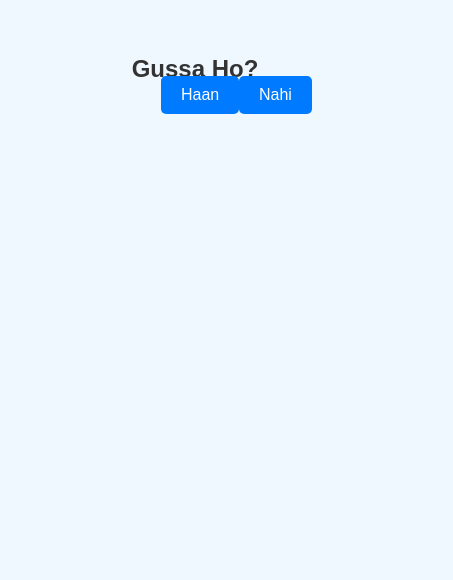
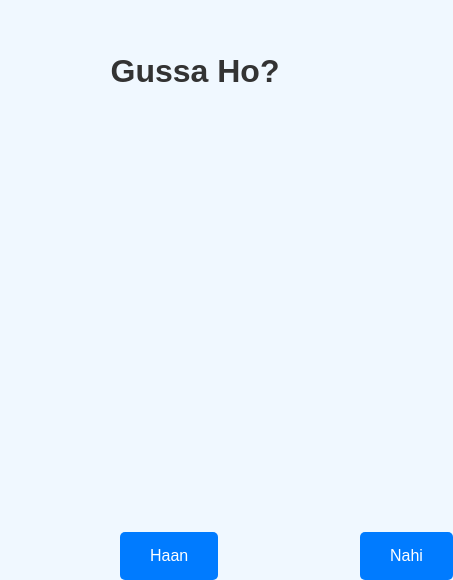
Before and after one commit to BrutalisOwner/AngryOne, a plain HTML site: page index.html in a window 390 px wide. Shown: the part 351-931 px from the top of the page, 453 px wide, since content can reach past the window. Before the commit the page ends 844 px from the top, so only its background shows below. Drawn offline with Linux system fonts and the light colour scheme.

Commit message:
Update index.html

```diff
--- a/index.html
+++ b/index.html
@@ -15,7 +15,6 @@
             margin: 0;
             background-color: #f0f8ff;
             overflow: hidden;
-            position: relative;
         }
         h1 {
             color: #333;
@@ -24,14 +23,16 @@
         }
         .buttons {
             display: flex;
-            justify-content: center;
+            justify-content: space-between;
             align-items: center;
-            width: 100%;
+            gap: 20px;
+            width: 90%;
+            max-width: 300px;
+            position: relative;
         }
         .button {
             padding: 15px 30px;
-            font-size: 18px;
-            margin: 10px;
+            font-size: 16px;
             cursor: pointer;
             border: none;
             border-radius: 5px;
@@ -42,22 +43,8 @@
         .button:hover {
             background-color: #0056b3;
         }
-
         #no-button {
             position: absolute;
-        }
-
-        /* Media Queries for Mobile Responsiveness */
-        @media screen and (max-width: 600px) {
-            h1 {
-                font-size: 1.5rem;
-            }
-
-            .button {
-                font-size: 16px;
-                padding: 10px 20px;
-                margin: 5px;
-            }
         }
     </style>
 </head>
@@ -72,33 +59,30 @@
         const haanButton = document.getElementById("yes-button");
         const noButton = document.getElementById("no-button");
 
-        // Ensure buttons are placed symmetrically
+        // Position the "Haan" and "Nahi" buttons initially
+        const haanButtonRect = haanButton.getBoundingClientRect();
+        const buttonSpacing = 120; // Space between buttons
+
         haanButton.style.position = "absolute";
+        haanButton.style.left = `${window.innerWidth / 2 - buttonSpacing}px`;
+        haanButton.style.top = `${window.innerHeight / 2}px`;
+
         noButton.style.position = "absolute";
+        noButton.style.left = `${window.innerWidth / 2 + buttonSpacing}px`;
+        noButton.style.top = `${window.innerHeight / 2}px`;
 
-        haanButton.style.top = "50%";
-        haanButton.style.left = "40%";
-        noButton.style.top = "50%";
-        noButton.style.left = "60%";
+        // Move the "Nahi" button when clicked
+        function moveNoButton() {
+            const x = Math.random() * (window.innerWidth - noButton.offsetWidth);
+            const y = Math.random() * (window.innerHeight - noButton.offsetHeight);
 
-        // Function to move the "Nahi" button near the "Haan" button
-        function moveNoButton() {
-            const haanButtonRect = haanButton.getBoundingClientRect();
-
-            const maxOffsetX = 100;  // Maximum horizontal distance from "Haan"
-            const maxOffsetY = 100;  // Maximum vertical distance from "Haan"
-
-            const x = haanButtonRect.left + Math.random() * maxOffsetX - maxOffsetX / 2;
-            const y = haanButtonRect.top + Math.random() * maxOffsetY - maxOffsetY / 2;
-
-            // Ensure the "Nahi" button stays within the visible part of the screen
             noButton.style.left = `${Math.min(Math.max(x, 10), window.innerWidth - noButton.offsetWidth - 10)}px`;
             noButton.style.top = `${Math.min(Math.max(y, 10), window.innerHeight - noButton.offsetHeight - 10)}px`;
         }
 
-        // Function to show a message when "Haan" is clicked
+        // Display the alert when the "Haan" button is clicked
         function showLoveMessage() {
-            alert("Ab Kyaa Karu Me Orr 🥲🥲👽");
+            alert("Haww Merse Gussa Ho... Billekup Abto 👽👽");
         }
     </script>
 </body>
```
